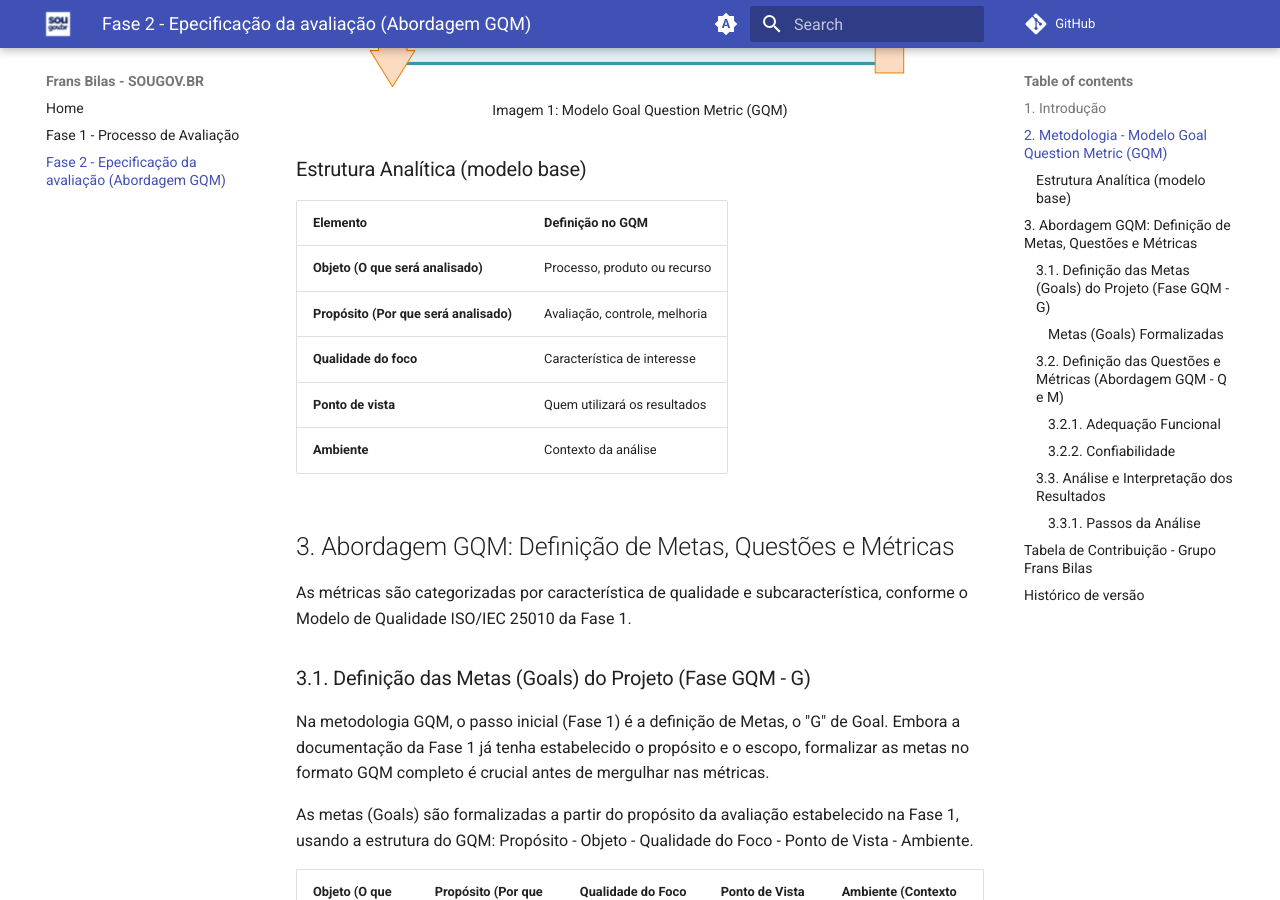
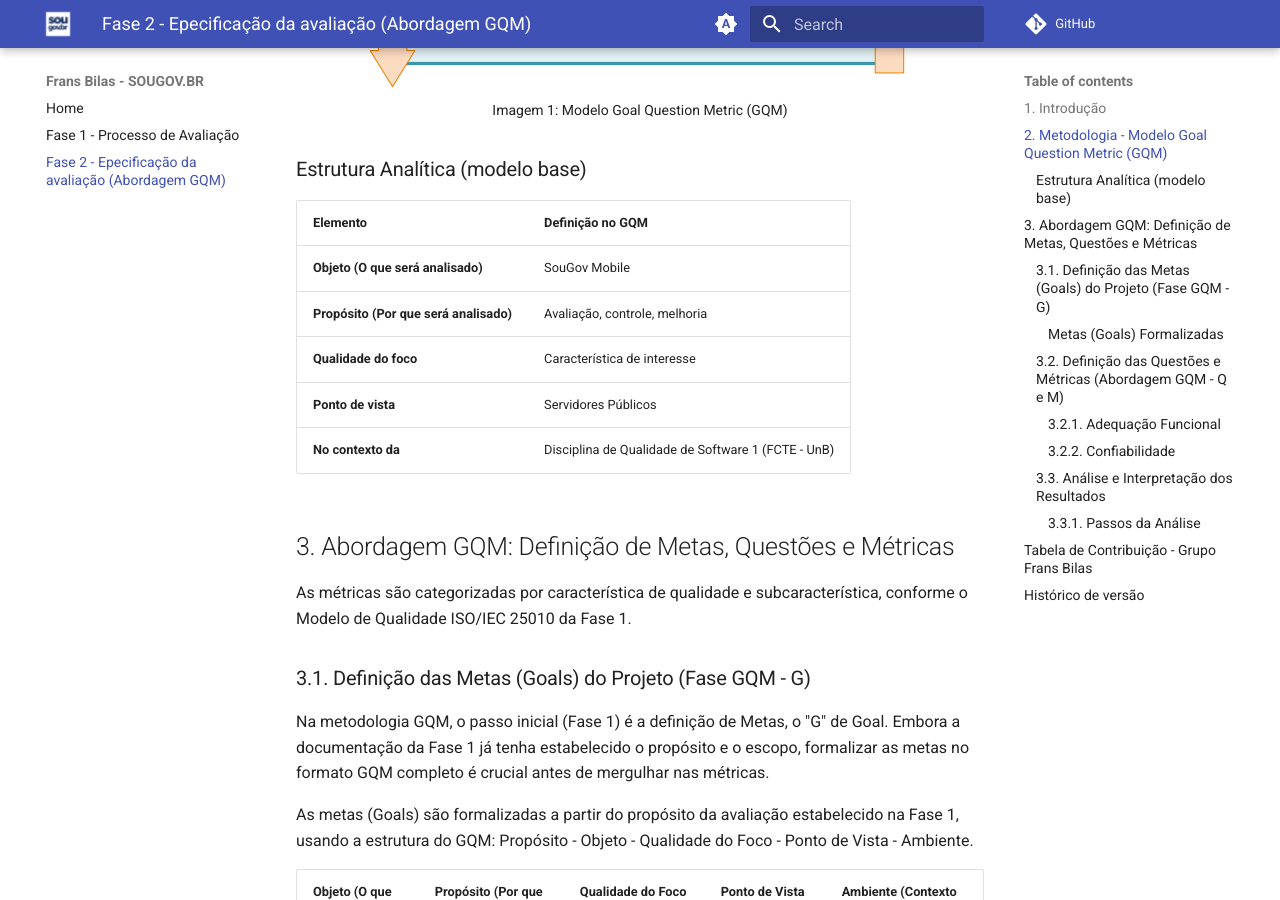
Before and after one commit to felixlaryssa/2025-2_T01_FRANS-BILAS, an MkDocs documentation site: the page built from docs/fase2.md, in a window 1280 px wide and 900 px high, scrolled down 1377 px. Built offline with MkDocs 1.6.1 and Material for MkDocs 9.7.7, drawn with Linux system fonts in a browser that asks for light colours; comment, search, counter and statistics services are not loaded; some of the changed text lies outside the part shown.

Commit message:
Update analysis object and add version 3.0 details

```diff
--- a/docs/fase2.md
+++ b/docs/fase2.md
@@ -38,11 +38,11 @@ O modelo **Goal Question Metric (GQM)** define que cada **meta de avaliação (G
 
 | **Elemento**       | **Definição no GQM**                |
 |--------------------|------------------------------------|
-| **Objeto (O que será analisado)** | Processo, produto ou recurso |
+| **Objeto (O que será analisado)** | SouGov Mobile |
 | **Propósito (Por que será analisado)** | Avaliação, controle, melhoria |
 | **Qualidade do foco** | Característica de interesse |
-| **Ponto de vista** | Quem utilizará os resultados |
-| **Ambiente** | Contexto da análise |
+| **Ponto de vista** | Servidores Públicos |
+| **No contexto da** | Disciplina de Qualidade de Software 1 (FCTE - UnB) |
 
 
 
```
Also changed, not shown: other parts of docs/fase2.md (+1 -0 lines).
